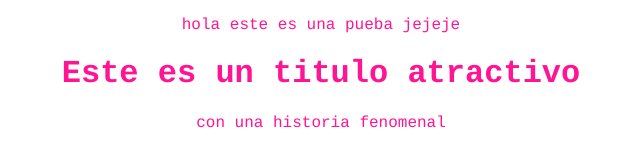
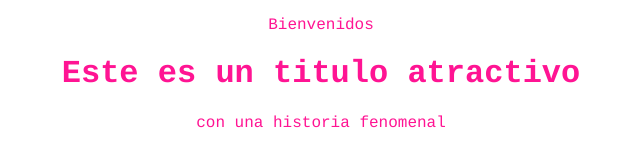
Before and after one commit to GuaiberS/test, a plain HTML site: page index.html in a window 1280 px wide. Shown: the whole page, without its empty margins (319-959 px from the left). Drawn offline with Linux system fonts and the light colour scheme.

Commit message:
bienvenido

```diff
--- a/index.html
+++ b/index.html
@@ -9,21 +9,7 @@
 </head>
 <body>
 
-
-
-
-
-
-
-
-
-
-
-
-
-
-
-    <p>  hola  este es una pueba jejeje </p>
+    <p>  Bienvenidos </p>
 
     <div id="container">
       <div id="post">
```
